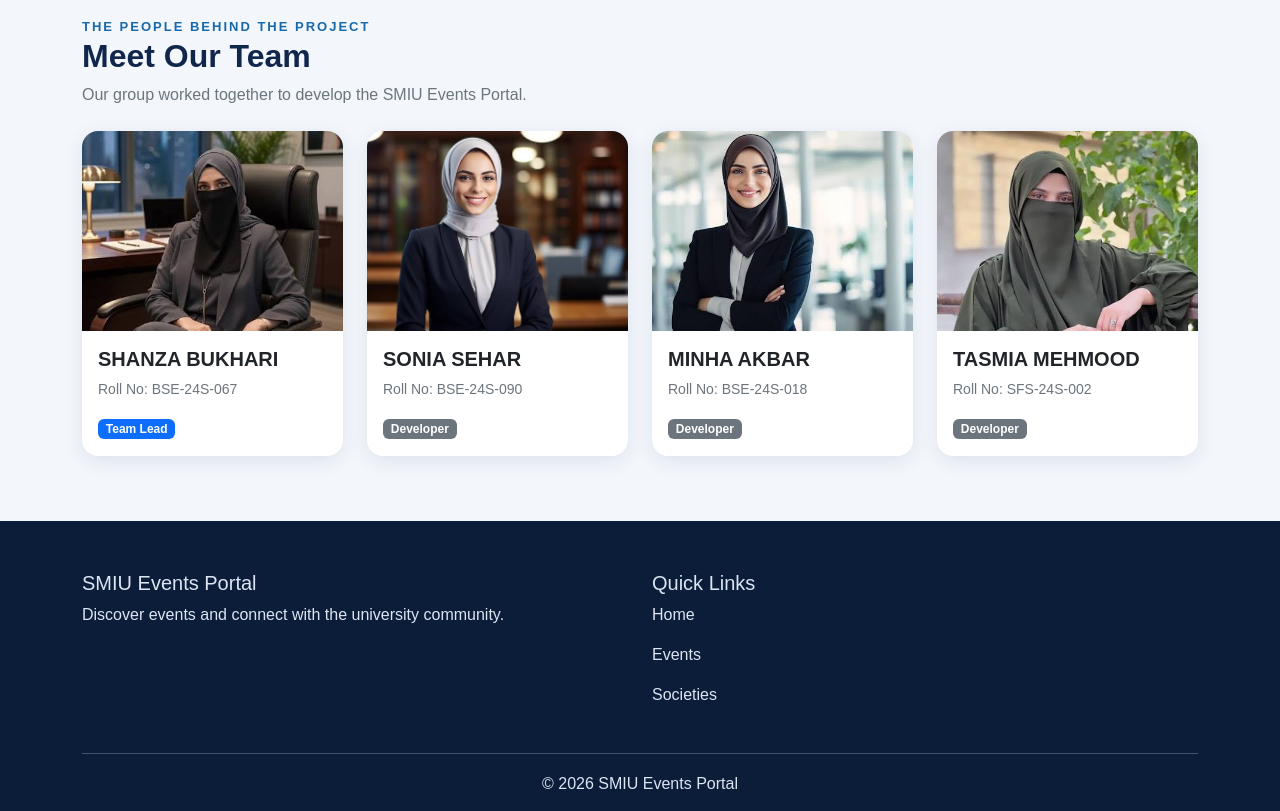
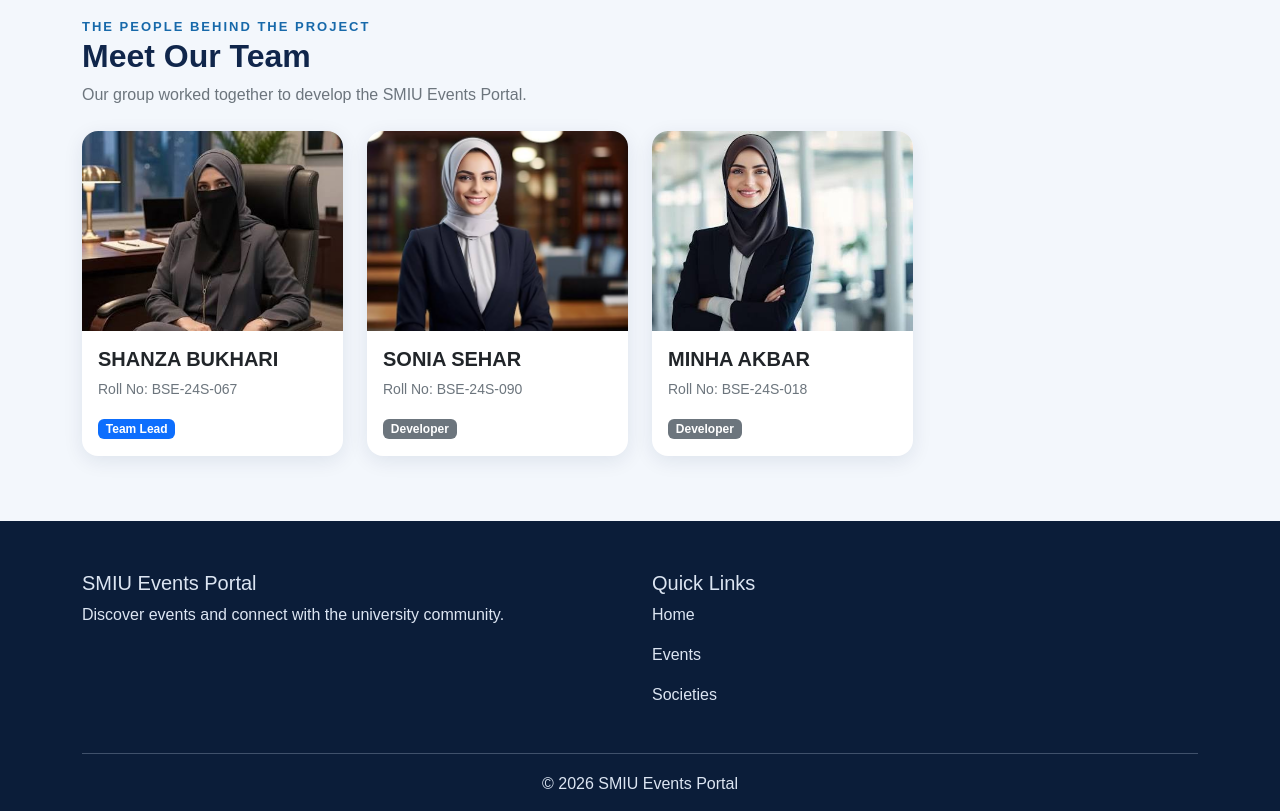
Before and after one commit to allrounder123/smiu-events-portal-fourgirls, a plain HTML site: page contact.html in a window 1280 px wide. Shown: the part 1180-1991 px from the top of the page. Drawn offline with nearby package versions, Linux system fonts and the light colour scheme.

Commit message:
Delete member 4 from contact.html
Removed member 4 section from the contact page.

```diff
--- a/contact.html
+++ b/contact.html
@@ -192,18 +192,6 @@
             </div>
         </div>
 
-        <!-- MEMBER 4 -->
-        <div class="col-6 col-lg-3">
-            <div class="card team-card">
-                <img src="images/tasmia.png"
-                class="card-img-top" alt="Team member four portrait">
-                <div class="card-body">
-                    <h5 class="fw-bold">TASMIA MEHMOOD</h5>
-                    <p class="small text-secondary">Roll No: SFS-24S-002</p>
-                    <span class="badge bg-secondary">Developer</span>
-                </div>
-            </div>
-        </div>
 
     </div>
 </div>
```
